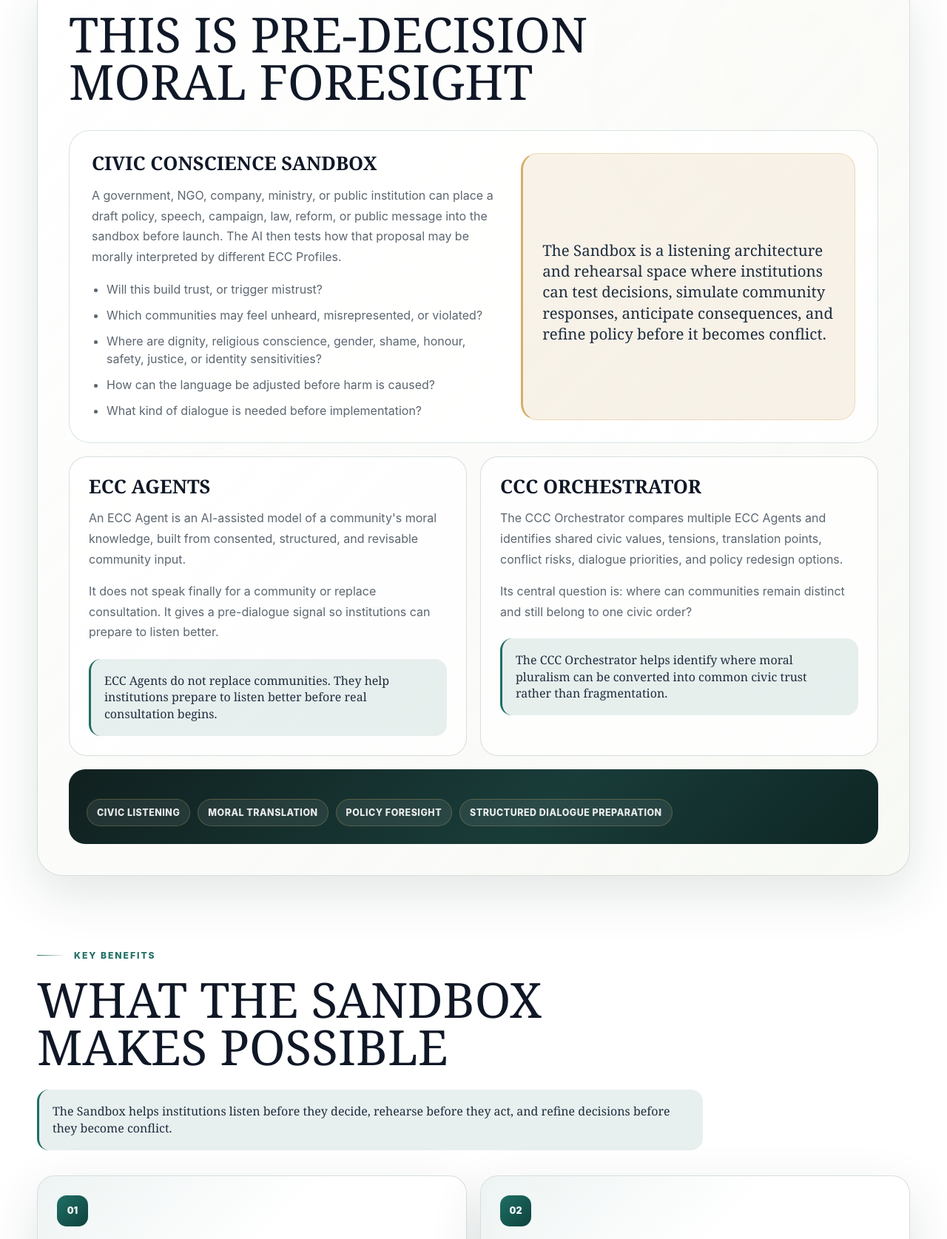
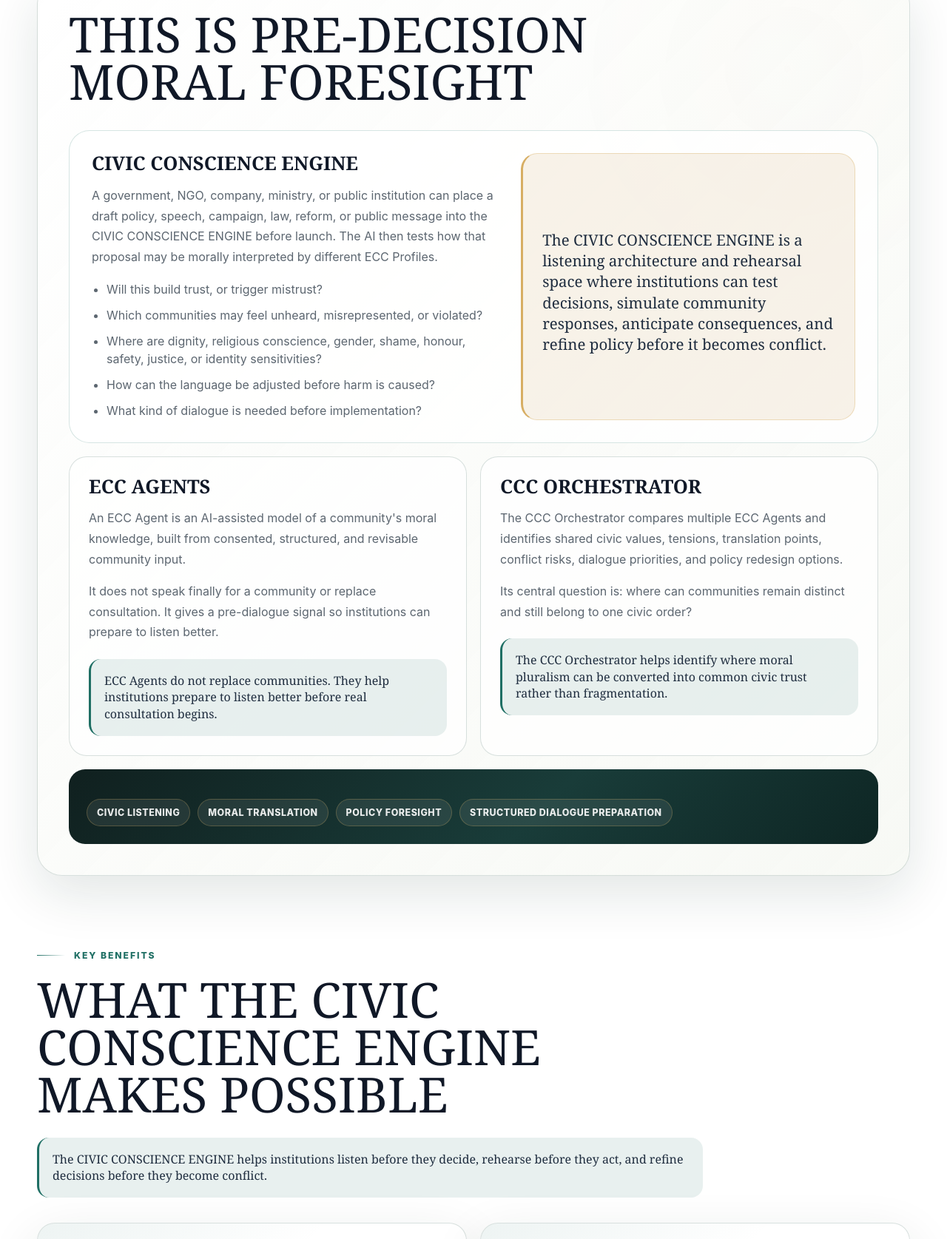
Before and after one commit to NipuniThakshila2000/ciq-main, a plain HTML site: page index.html in a window 1280 px wide. Shown: the part 1044-2719 px from the top of the page at 74% size. Drawn offline with Linux system fonts and the light colour scheme.

Commit message:
Replace sandbox wording with civic conscience engine

```diff
--- a/index.html
+++ b/index.html
@@ -73,10 +73,10 @@
 
           <article class="sandbox-feature">
             <div>
-              <h3>Civic Conscience Sandbox</h3>
+              <h3>CIVIC CONSCIENCE ENGINE</h3>
               <p>
                 A government, NGO, company, ministry, or public institution can place a draft policy, speech,
-                campaign, law, reform, or public message into the sandbox before launch. The AI then tests how
+                campaign, law, reform, or public message into the CIVIC CONSCIENCE ENGINE before launch. The AI then tests how
                 that proposal may be morally interpreted by different ECC Profiles.
               </p>
               <ul>
@@ -89,7 +89,7 @@
             </div>
             <aside class="panel-line">
               <p>
-                The Sandbox is a listening architecture and rehearsal space where institutions can test
+                The CIVIC CONSCIENCE ENGINE is a listening architecture and rehearsal space where institutions can test
                 decisions, simulate community responses, anticipate consequences, and refine policy before it
                 becomes conflict.
               </p>
@@ -141,9 +141,9 @@
       <section class="section benefits-section" aria-labelledby="benefits-title">
         <div class="section-heading">
           <p class="eyebrow">Key Benefits</p>
-          <h2 id="benefits-title">What the Sandbox Makes Possible</h2>
+          <h2 id="benefits-title">What the CIVIC CONSCIENCE ENGINE Makes Possible</h2>
           <p class="benefits-highlight">
-            The Sandbox helps institutions listen before they decide, rehearse before they act, and refine
+            The CIVIC CONSCIENCE ENGINE helps institutions listen before they decide, rehearse before they act, and refine
             decisions before they become conflict.
           </p>
         </div>
@@ -177,7 +177,7 @@
             <span>04</span>
             <h3>Adds a CCC Agent Into the Dialogue</h3>
             <p>
-              The Sandbox can include a Common Civic Conscience Agent that asks what solution protects each
+              The CIVIC CONSCIENCE ENGINE can include a Common Civic Conscience Agent that asks what solution protects each
               community's identity while also strengthening national trust.
             </p>
             <div class="agent-stack">
@@ -199,7 +199,7 @@
             <h3>Translates Moral Language</h3>
             <p>
               One community may say honour, another says rights, another says security, another says dignity.
-              The Sandbox translates these into civic language policymakers can use without erasing the
+              The CIVIC CONSCIENCE ENGINE translates these into civic language policymakers can use without erasing the
               original meaning.
             </p>
           </article>
@@ -215,7 +215,7 @@
             <span>08</span>
             <h3>Reduces Policy Backlash</h3>
             <p>
-              Bad policy often fails because leaders do not know how communities will receive it. The Sandbox
+              Bad policy often fails because leaders do not know how communities will receive it. The CIVIC CONSCIENCE ENGINE
               provides moral foresight before public rollout.
             </p>
           </article>
@@ -223,7 +223,7 @@
             <span>09</span>
             <h3>Supports Reconstructive Civic Education</h3>
             <p>
-              Once gaps are identified, the Sandbox can suggest workshops, civic education modules, sermons,
+              Once gaps are identified, the CIVIC CONSCIENCE ENGINE can suggest workshops, civic education modules, sermons,
               public messaging, school content, or community dialogues.
             </p>
           </article>
```
